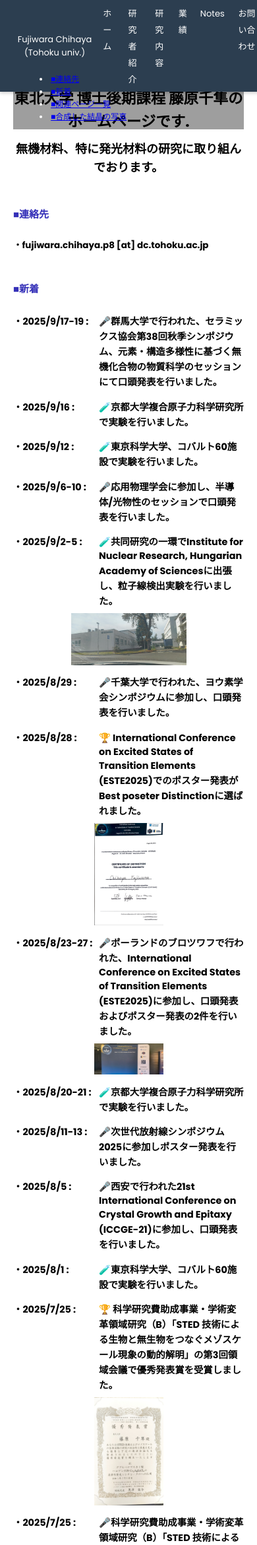
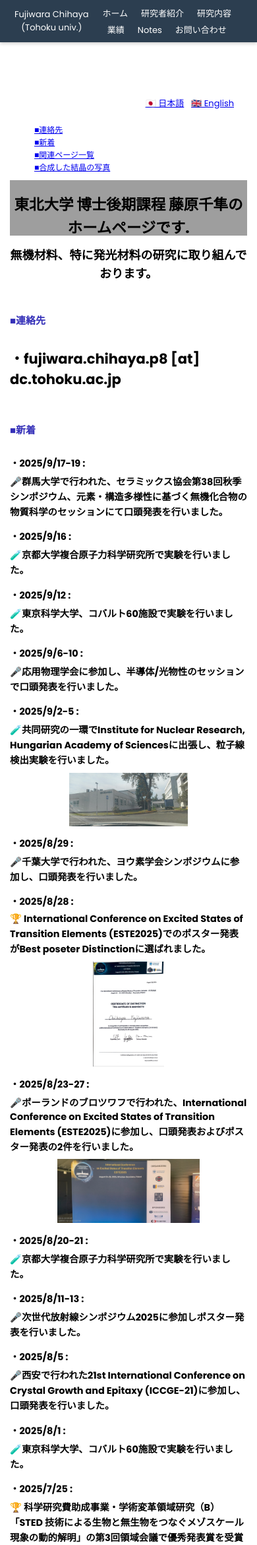
Before and after one commit to Chihaya-Fujiwara/homepage, a Flask app: page / in a window 390 px wide; the page is wider, and only the part inside the window is pictured. Shown: the top 2341 px of that part at 66% size. Run offline with Flask 3, Linux system fonts and the light colour scheme; grey boxes are pictures that could not be loaded.

Commit message:
second commit

```diff
--- a/static/style.css
+++ b/static/style.css
@@ -315,3 +315,71 @@ ul {
 .news-item .description {
   /* ここに説明文用のスタイルを追加できます */
 }
+
+/* =============================================== */
+/* スマートフォン向けのスタイル（ここから追記） */
+/* 画面幅が768px以下の場合に適用されます */
+/* =============================================== */
+@media (max-width: 768px) {
+
+    /* --- 1. サイドバーの固定表示を解除 --- */
+    .sidebar {
+        position: static;   /* fixed（固定）をやめて、通常の要素と同じように配置 */
+        width: 100%;        /* 横幅を画面いっぱいに */
+        left: auto;         /* 位置指定をリセット */
+        top: auto;          /* 位置指定をリセット */
+        padding: 10px 20px; /* 内側の余白を調整 */
+        box-sizing: border-box; /* paddingを含めてwidth:100%にする */
+    }
+
+    /* --- 2. メインコンテンツと全体のレイアウト調整 --- */
+    main {
+        margin-top: 80px;   /* 固定ナビゲーションバーの高さ分、コンテンツを下げる */
+        padding: 15px;      /* スマホ用に余白を調整 */
+        max-width: 100%;    /* PC用の最大幅指定をリセット */
+    }
+
+    .navbar {
+        width: 100%;        /* 横幅を画面ぴったりに */
+        box-sizing: border-box;
+    }
+
+    /* ナビゲーションのリンクが多すぎる場合、折り返すかメニューにする検討も必要 */
+    .navbar ul {
+        flex-wrap: wrap; /* リンクが多い場合に折り返す */
+        justify-content: center;
+    }
+
+    /* --- 3. 文字サイズの調整 --- */
+    /* 小さすぎる文字を読みやすい大きさに */
+    .alltext, .main_s, .main_black {
+        font-size: 14px; /* 9pxは小さすぎるので、最低でも14px程度に */
+    }
+
+    .caption {
+        font-size: 12px; /* 8pxは小さすぎるので調整 */
+    }
+
+    /* --- 4. その他の要素の調整 --- */
+    .slideshow-container {
+        max-width: 95%;     /* スライドショーの幅を画面幅に近づける */
+    }
+
+    .main_s {
+        text-indent: 2em;   /* インデント（字下げ）をスマホ用に浅くする */
+    }
+
+    .code-box {
+        padding-right: 1em; /* コードブロックの余白を調整 */
+    }
+
+    .news-item {
+        flex-direction: column; /* 日付と内容を縦積みにする */
+        align-items: flex-start; /* 左寄せに揃える */
+    }
+
+    .news-item .date {
+        width: auto; /* 日付の幅を自動に */
+        margin-bottom: 5px; /* 日付と内容の間に余白 */
+    }
+}
--- a/templates/index.html
+++ b/templates/index.html
@@ -132,7 +132,7 @@
         </p>
 
         <div>
-            <img src="{{ url_for('static', filename='fig/este.jpg') }}"  style="width: 30%; max-height: 1000px; object-fit: cover; display: block; margin: auto;">
+            <img src="{{ url_for('static', filename='fig/este.jpg') }}"  style="width: 60%; max-height: 1000px; object-fit: cover; display: block; margin: auto;">
         </div>
 
         <p class="news-item">
```
